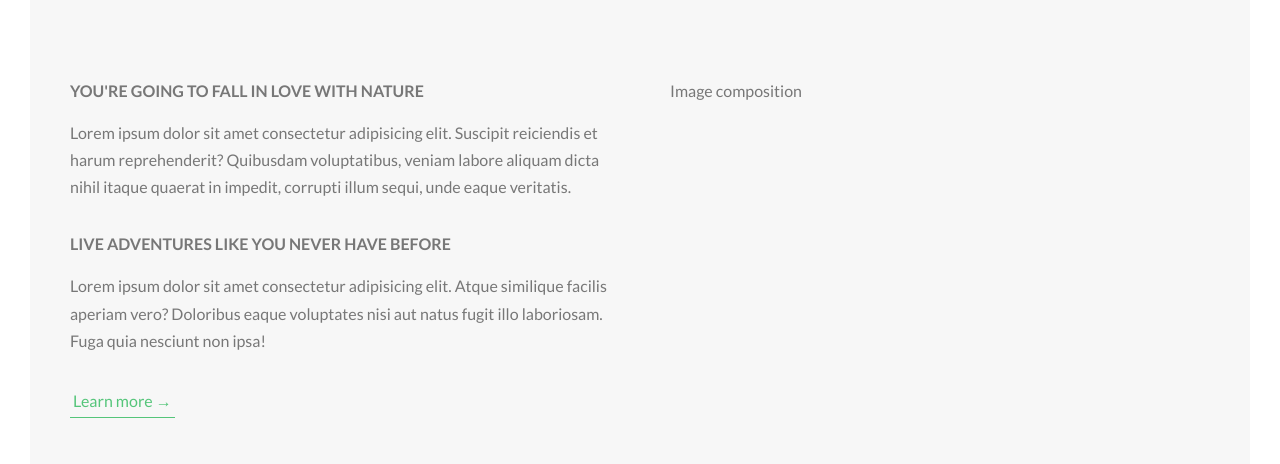
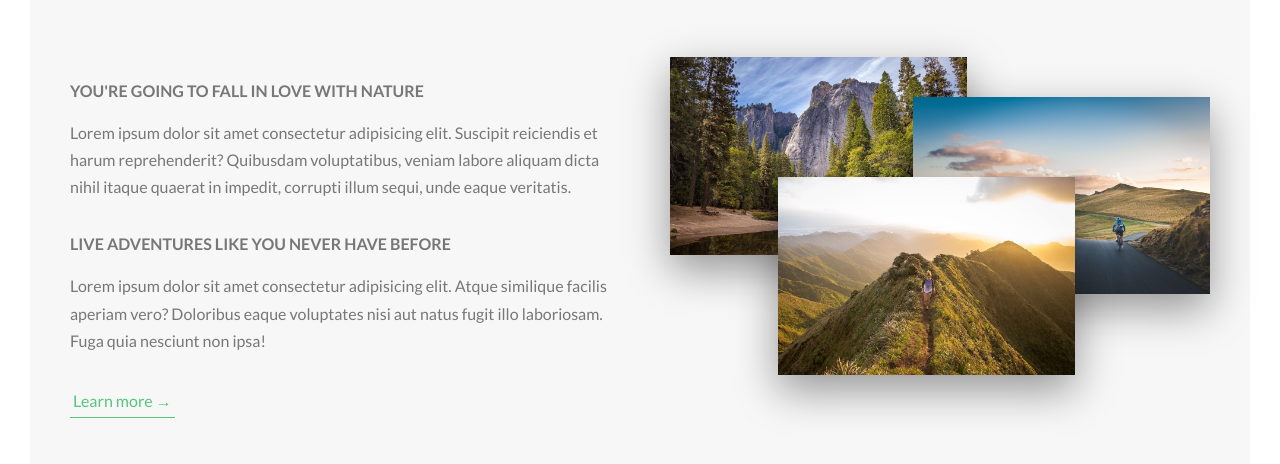
Before and after one commit to vibraniumSwaleh/wander, a website: page public/index.html in a window 1280 px wide. Shown: the part 943-1407 px from the top of the page. Drawn offline with Linux system fonts and the light colour scheme.

Commit message:
complete about section image composition with animation

```diff
--- a/public/index.html
+++ b/public/index.html
@@ -60,7 +60,11 @@
         </div>
 
         <div class="col-1-of-2">
-          Image composition
+          <div class="composition">
+            <img src="/img/nat-1-large.jpg" alt="Photo of nature 2" class="composition__photo composition__photo--p1">
+            <img src="/img/nat-2-large.jpg" alt="Photo of nature 3" class="composition__photo composition__photo--p2">
+            <img src="/img/nat-3-large.jpg" alt="Photo of nature 1" class="composition__photo composition__photo--p3">
+          </div>
         </div>
     </section>
 
--- /dev/null
+++ b/sass/components/_composition.scss
@@ -0,0 +1,39 @@
+.composition {
+  position: relative;
+
+  &__photo {
+    position: absolute;
+    width: 55%;
+    box-shadow: 0 1.5rem 4rem rgba($color-black, 0.4);
+    //border-radius: 2px;
+    z-index: 0;
+    transition: all 0.2s;
+    outline-offset: 0.7rem;
+
+    &--p1 {
+      left: 0;
+      top: -2rem;
+    }
+
+    &--p2 {
+      right: 0;
+      top: 2rem;
+    }
+
+    &--p3 {
+      left: 20%;
+      top: 10rem;
+    }
+
+    &:hover {
+      outline: 1rem solid $color-primary;
+      transform: scale(1.05) translateY(-0.5rem);
+      box-shadow: 0 2.5rem 4rem rgba($color-black, 0.5);
+      z-index: 1;
+    }
+  }
+
+  &:hover &__photo:not(:hover) {
+    transform: scale(0.95);
+  }
+}
--- a/sass/main.scss
+++ b/sass/main.scss
@@ -8,6 +8,7 @@
 @import "base/utilities";
 
 @import "components/button";
+@import "components/composition";
 
 @import "layout/header";
 @import "layout/grid";
```
Also changed, not shown: css/style.css, 1 other file.
